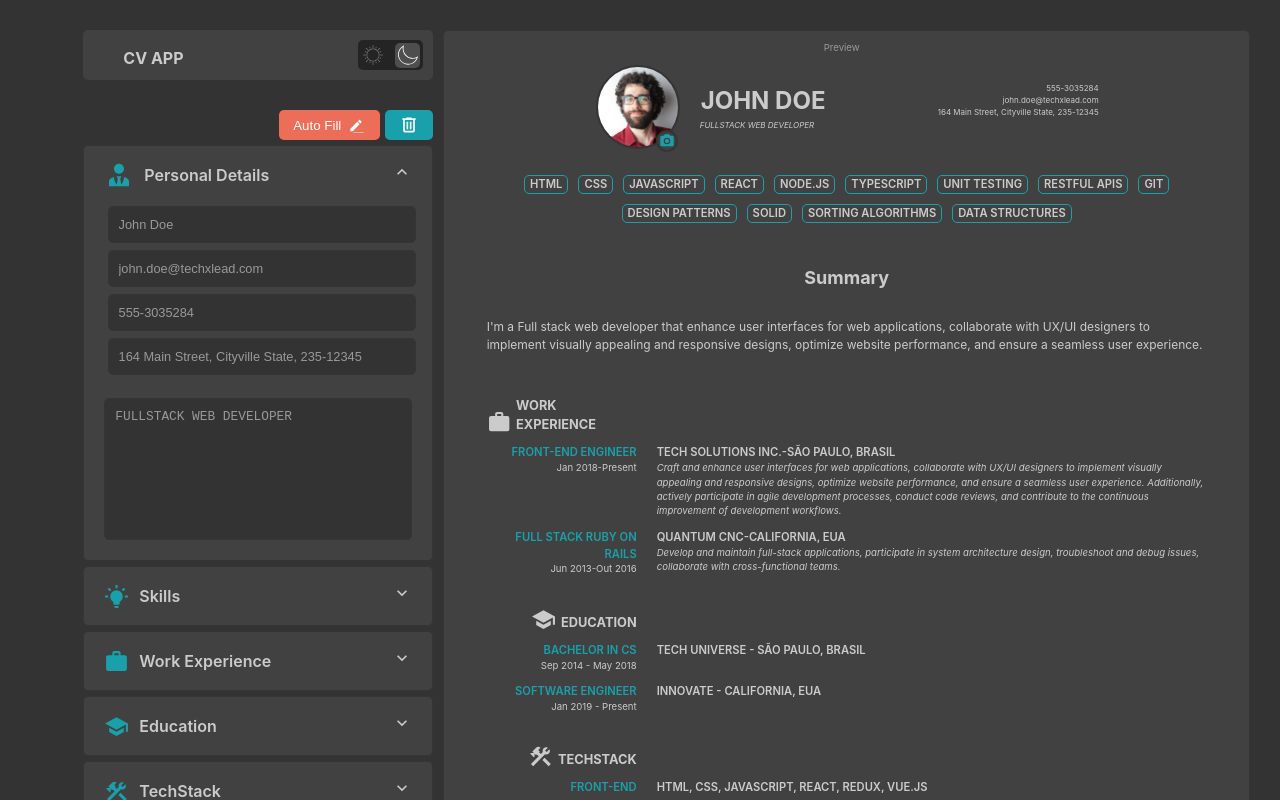
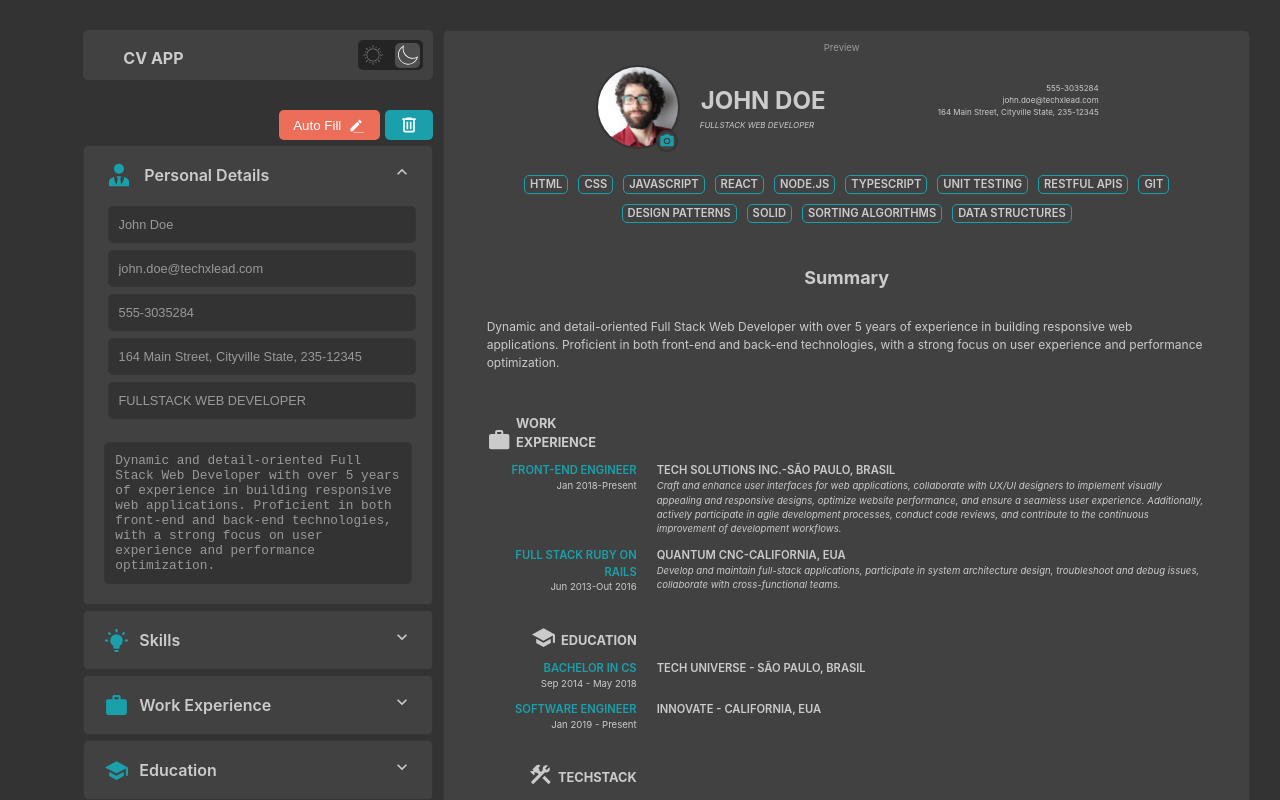
Before and after one commit to maurolps/cv-application, a React (Vite) app: page / in a window 1280 px wide. Both pictures are taken after a click on the button "Auto Fill". Shown: the top 800 px of the page. Built offline with nearby package versions, Linux system fonts and the light colour scheme; the HTML template or start-up script is replaced by a standard one; what @react-pdf/renderer would draw is missing.

Commit message:
feat(summary): add summary field to data model and update Personal and Preview components

```diff
--- a/src/components/Data.tsx
+++ b/src/components/Data.tsx
@@ -3,6 +3,7 @@ const defaultData = {
   ["email"]: "",
   ["phone-number"]: "",
   ["address"]: "",
+  ["summary"]: "",
   ["p-description"]: "",
   ["company-name"]: "",
   ["position-title"]: "",
@@ -26,7 +27,10 @@ const exampleData = {
   ["phone-number"]: "555-3035284",
   ["address"]: "164 Main Street, Cityville State, 235-12345",
   ["p-description"]: "FULLSTACK WEB DEVELOPER",
-  ["skills"]: `HTML, CSS, JavaScript, React, Node.js, TypeScript, Unit Testing, RESTful APIs, Git, Design Patterns, SOLID, Sorting Algorithms, Data Structures`,
+  ["summary"]:
+    "Dynamic and detail-oriented Full Stack Web Developer with over 5 years of experience in building responsive web applications. Proficient in both front-end and back-end technologies, with a strong focus on user experience and performance optimization.",
+  ["skills"]:
+    "HTML, CSS, JavaScript, React, Node.js, TypeScript, Unit Testing, RESTful APIs, Git, Design Patterns, SOLID, Sorting Algorithms, Data Structures",
 };
 
 const expData = [
--- a/src/components/Personal.tsx
+++ b/src/components/Personal.tsx
@@ -2,7 +2,7 @@ import { LoadFields } from "./LoadFields";
 import useAppStore from "../store/useAppStore";
 
 export function Personal() {
-  const inputs = ["Name", "Email", "Phone Number", "Address"];
+  const inputs = ["Name", "Email", "Phone Number", "Address", "p-description"];
   const fieldsData = useAppStore((s) => s.fieldsData);
   const inputChange = useAppStore((s) => s.inputChange);
 
@@ -10,13 +10,13 @@ export function Personal() {
     <>
       <LoadFields inputList={inputs} />
       <textarea
-        name="Personal Description"
-        id="p-description"
+        name="Summary"
+        id="summary"
         cols={30}
         rows={8}
         onChange={inputChange}
-        value={fieldsData["p-description"] || ""}
-        placeholder="<optional> Tell something about your history..."
+        value={fieldsData["summary"] || ""}
+        placeholder="Tell something about your history..."
       ></textarea>
     </>
   );
--- a/src/components/Preview.tsx
+++ b/src/components/Preview.tsx
@@ -67,15 +67,12 @@ export function Preview() {
                   })}
               </ul>
             </div>
-            <div className="prev-summary">
-              <h2>Summary</h2>
-              <p>
-                I'm a Full stack web developer that enhance user interfaces for
-                web applications, collaborate with UX/UI designers to implement
-                visually appealing and responsive designs, optimize website
-                performance, and ensure a seamless user experience.
-              </p>
-            </div>
+            {update["summary"] && (
+              <div className="prev-summary">
+                <h2>Summary</h2>
+                <p>{update["summary"]}</p>
+              </div>
+            )}
           </div>
 
           <div className="section-wrapper">
```
